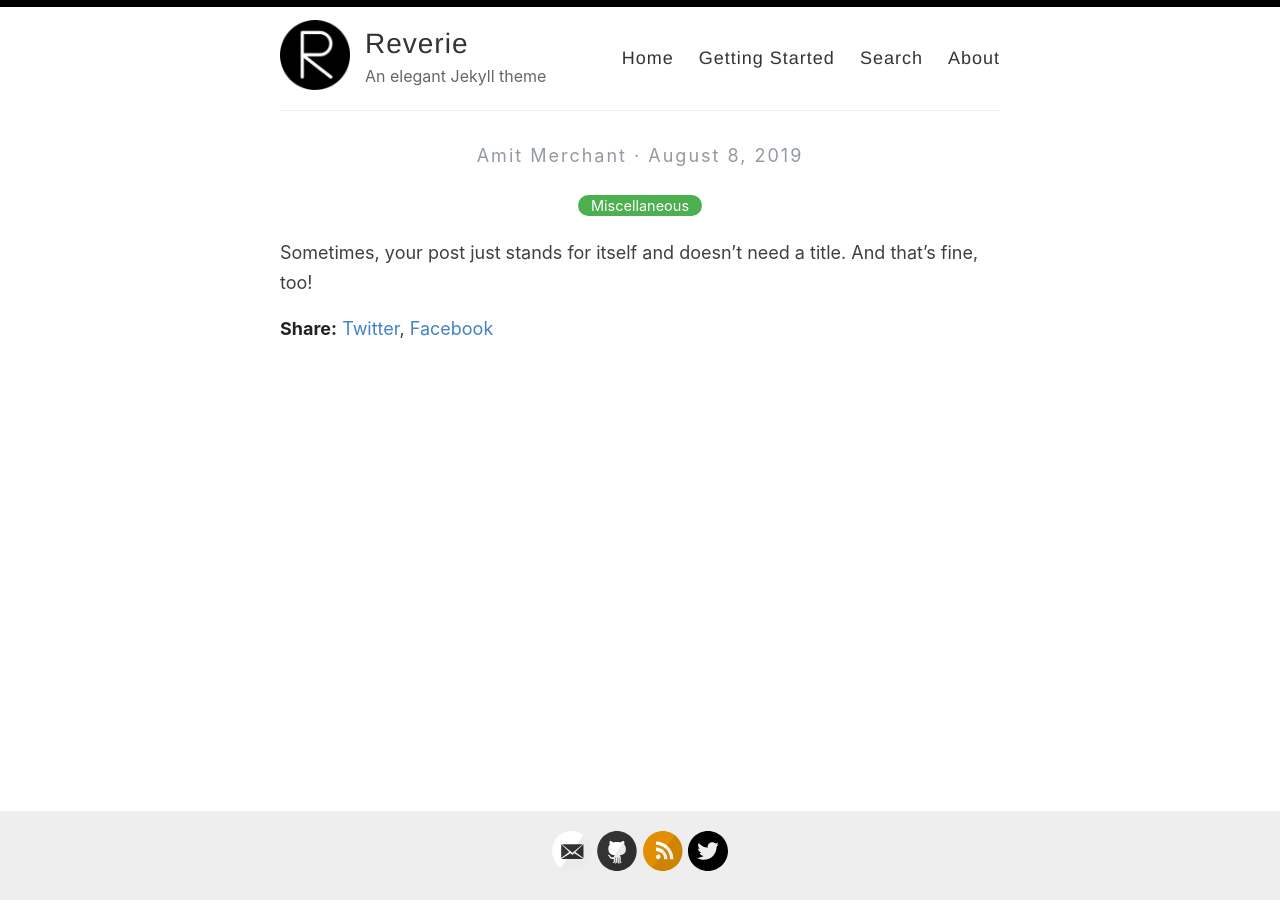
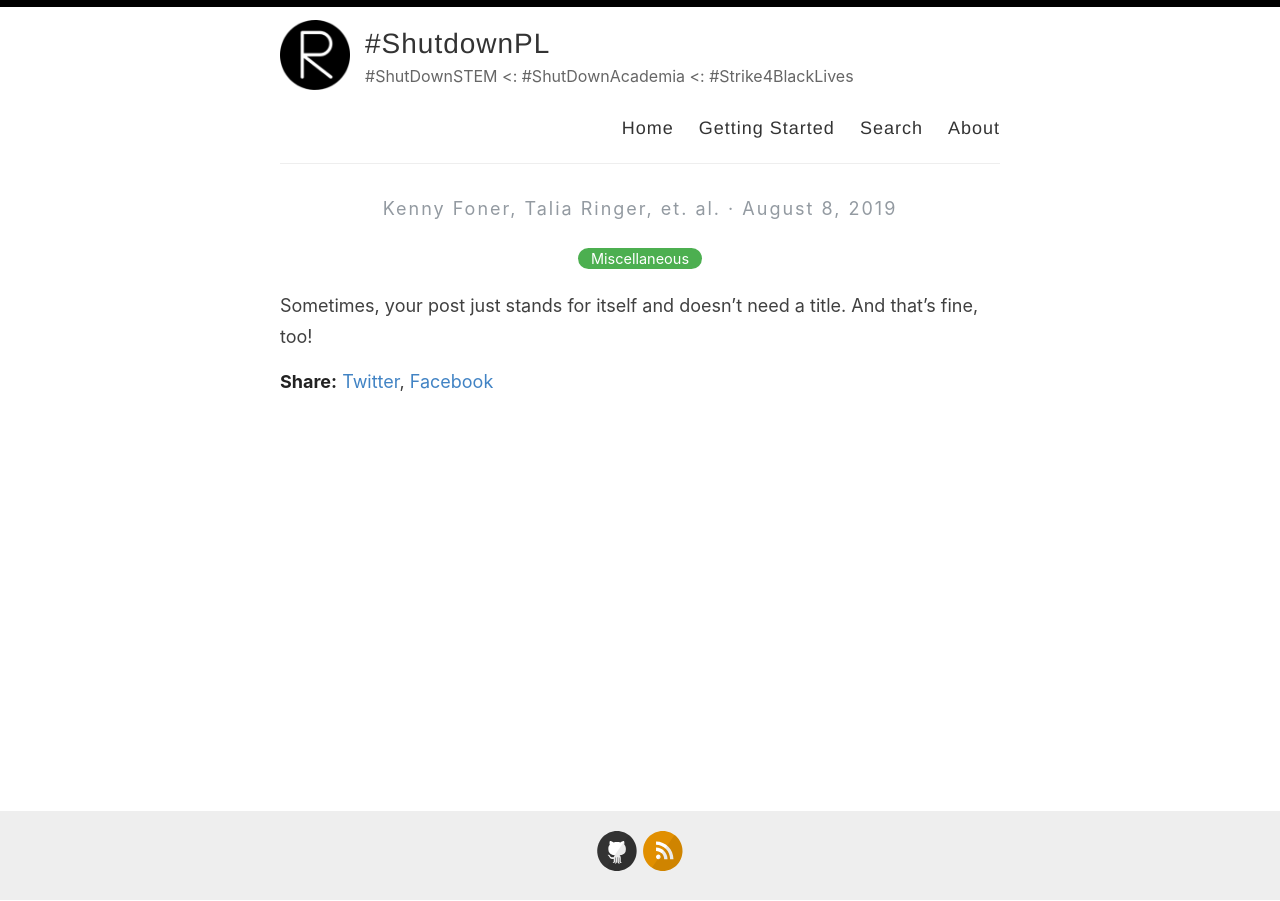
Before and after one commit to tlringer/shutdown-pl, a Jekyll site: the page built from _posts/2019-08-08-no-title-posts.md, in a window 1280 px wide. Built offline with Jekyll 4.4.1, drawn with Linux system fonts in a browser that asks for light colours.

Commit message:
Update _config.yml

```diff
--- a/_config.yml
+++ b/_config.yml
@@ -3,13 +3,13 @@
 #
 
 # Name of your site (displayed in the header)
-name: Reverie
+name: '#ShutdownPL'
 
 # Name of the author
-author: Amit Merchant
+author: Kenny Foner, Talia Ringer, et. al.
 
 # Short bio or description (displayed in the header)
-description: An elegant Jekyll theme
+description: '#ShutDownSTEM <: #ShutDownAcademia <: #Strike4BlackLives'
 
 # URL of your avatar or profile pic (you could use your GitHub profile pic)
 avatar: /images/reverie.png
@@ -21,15 +21,15 @@ avatar: /images/reverie.png
 # Includes an icon in the footer for each username you enter
 footer-links:
   dribbble:
-  email: amit.d.merchant@gmail.com
+  email:
   facebook:
   flickr:
-  github: amitmerchant1990/reverie
+  github: kwf/shutdown-pl
   instagram:
   linkedin:
   pinterest:
   rss: rss
-  twitter: amit_merchant
+  twitter:
   stackoverflow:
   youtube: # channel/<your_long_string> or user/<user-name>
   googleplus: # anything in your profile username that comes after plus.google.com/
@@ -40,19 +40,16 @@ footer-links:
 # You can find your shortname on the Settings page of your Disqus account
 disqus:
 
-# Enter your Google Analytics web tracking code (e.g. UA-2110908-2) to activate tracking
-google_analytics: UA-43339302-11
-
 # Your website URL (e.g. http://amitmerchant1990.github.io or http://www.amitmerchant.com)
 # Used for Sitemap.xml and your RSS feed
-url: http://www.amitmerchant.com/reverie
-enforce_ssl: https://www.amitmerchant.com/reverie
+url: http://shutdown-pl.com
+enforce_ssl: https://shutdown-pl.com
 
 # If you're hosting your site at a Project repository on GitHub pages
 # (http://yourusername.github.io/repository-name)
 # and NOT your User repository (http://yourusername.github.io)
 # then add in the baseurl here, like this: "/repository-name"
-baseurl: "/reverie"
+baseurl: "/shutdown-pl"
 
 #
 # !! You don't need to change any of the configuration flags below !!
```
